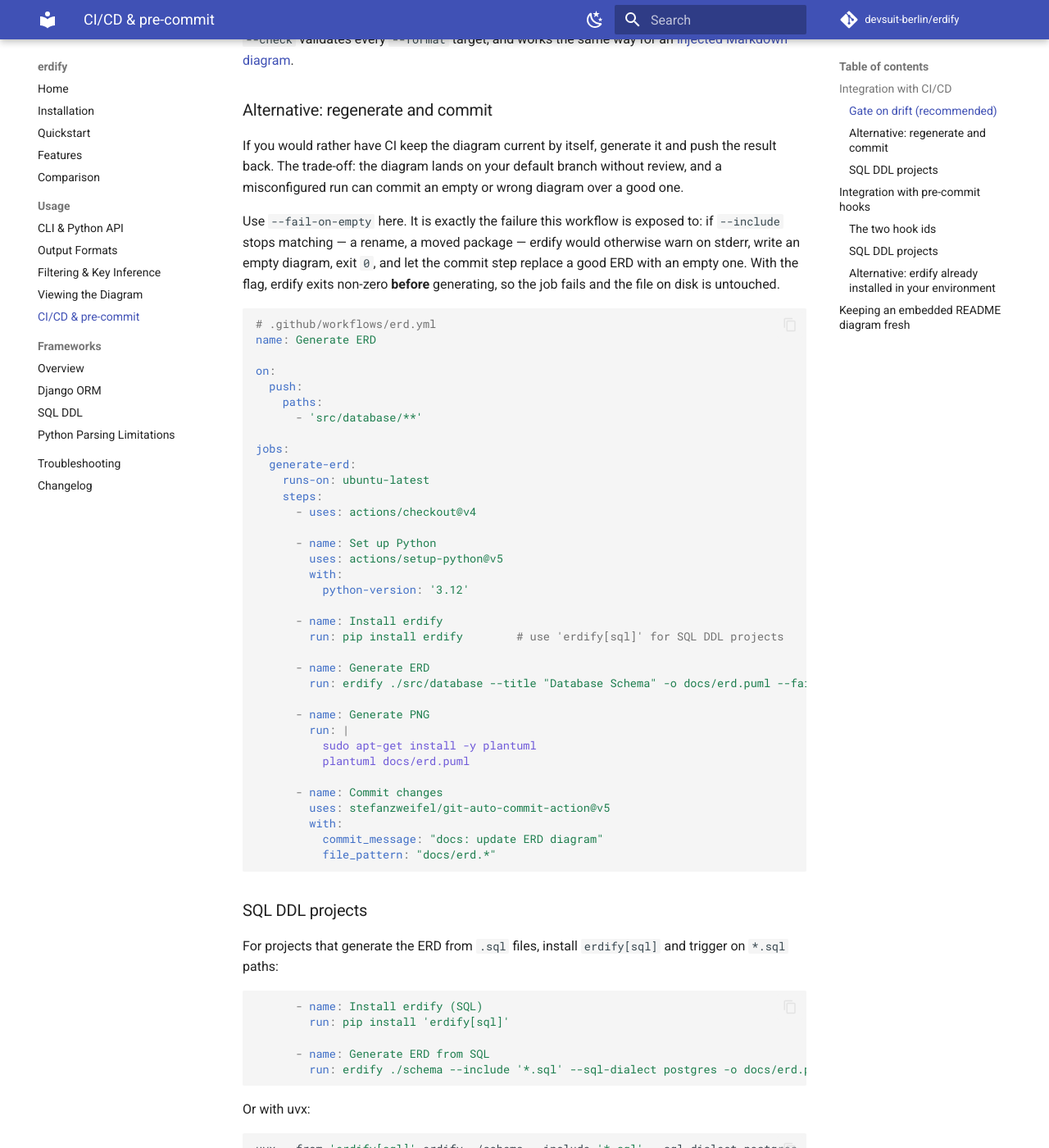
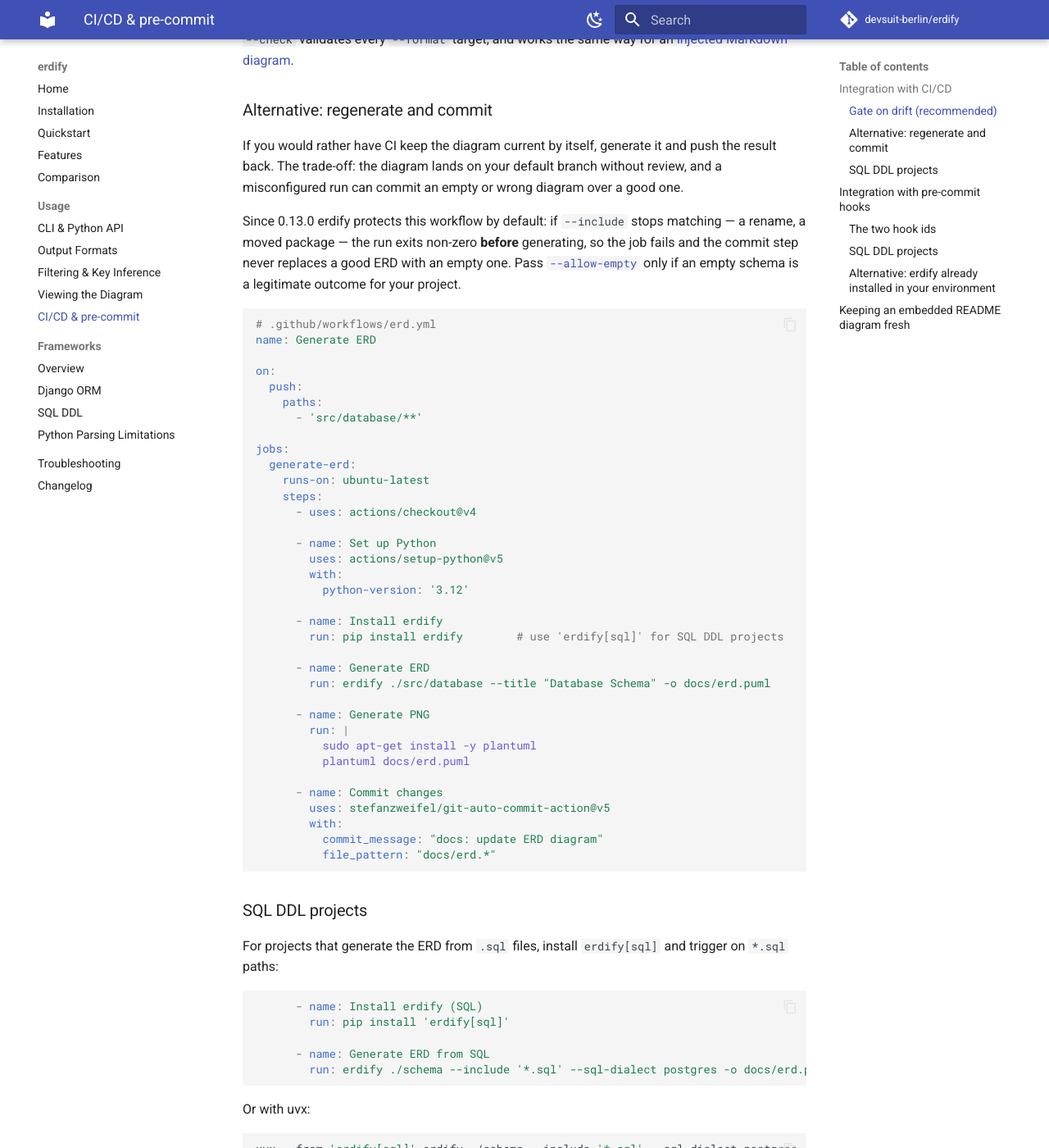
Before and after one commit to devsuit-berlin/erdify, an MkDocs documentation site: the page built from docs/usage/ci.md, in a window 1280 px wide and 1400 px high, scrolled down 872 px. Shown: the whole window at 82% size. Built offline with MkDocs 1.6.1 and Material for MkDocs 9.7.7, drawn with Linux system fonts in a browser that asks for light colours; comment, search, counter and statistics services are not loaded.

Commit message:
chore: release 0.13.0
Folds in the empty-result default change (#161): since the opt-in
`--fail-on-empty` never reached a published release, flipping the default now
avoids shipping a flag only to deprecate it one minor later.

- A run that finds no tables exits 1 and writes nothing. `--allow-empty` /
  `[tool.erdify] allow_empty` restores the previous warn-write-exit-0
  behavior. `--fail-on-empty` is replaced, not aliased.
- Move the [Unreleased] entries under [0.13.0] and add the compare link.
- Bump the version in pyproject.toml and re-lock.
- Point the documented pre-commit `rev` at v0.13.0, the first tag that
  contains .pre-commit-hooks.yaml.

````diff
--- a/.pre-commit-hooks.yaml
+++ b/.pre-commit-hooks.yaml
@@ -2,7 +2,7 @@
 #
 #   repos:
 #     - repo: https://github.com/devsuit-berlin/erdify
-#       rev: v0.12.3
+#       rev: v0.13.0
 #       hooks:
 #         - id: erdify
 #           args: [./src/database, -o, docs/erd.puml]
--- a/docs/usage/ci.md
+++ b/docs/usage/ci.md
@@ -50,11 +50,11 @@ push the result back. The trade-off: the diagram lands on your default branch
 without review, and a misconfigured run can commit an empty or wrong diagram
 over a good one.
 
-Use `--fail-on-empty` here. It is exactly the failure this workflow is exposed
-to: if `--include` stops matching — a rename, a moved package — erdify would
-otherwise warn on stderr, write an empty diagram, exit `0`, and let the commit
-step replace a good ERD with an empty one. With the flag, erdify exits non-zero
-**before** generating, so the job fails and the file on disk is untouched.
+Since 0.13.0 erdify protects this workflow by default: if `--include` stops
+matching — a rename, a moved package — the run exits non-zero **before**
+generating, so the job fails and the commit step never replaces a good ERD with
+an empty one. Pass [`--allow-empty`](cli.md#empty-results-allow-empty) only if
+an empty schema is a legitimate outcome for your project.
 
 ```yaml
 # .github/workflows/erd.yml
@@ -80,7 +80,7 @@ jobs:
         run: pip install erdify        # use 'erdify[sql]' for SQL DDL projects
 
       - name: Generate ERD
-        run: erdify ./src/database --title "Database Schema" -o docs/erd.puml --fail-on-empty
+        run: erdify ./src/database --title "Database Schema" -o docs/erd.puml
 
       - name: Generate PNG
         run: |
@@ -135,7 +135,7 @@ environment for it:
 # .pre-commit-config.yaml
 repos:
   - repo: https://github.com/devsuit-berlin/erdify
-    rev: v0.12.3
+    rev: v0.13.0
     hooks:
       - id: erdify
         args: [./src/database, -o, docs/erd.puml]
--- a/pyproject.toml
+++ b/pyproject.toml
@@ -1,6 +1,6 @@
 [project]
 name = "erdify"
-version = "0.12.3"
+version = "0.13.0"
 description = "A zero-dependency ERD generator for your Python models — pure AST, no database required."
 readme = "README.md"
 license = "MIT"
````
Also changed, not shown: CHANGELOG.md (+24 -10 lines), docs/troubleshooting.md (+4 -3 lines), docs/usage/cli.md (+29 -16 lines), 4 other files.
